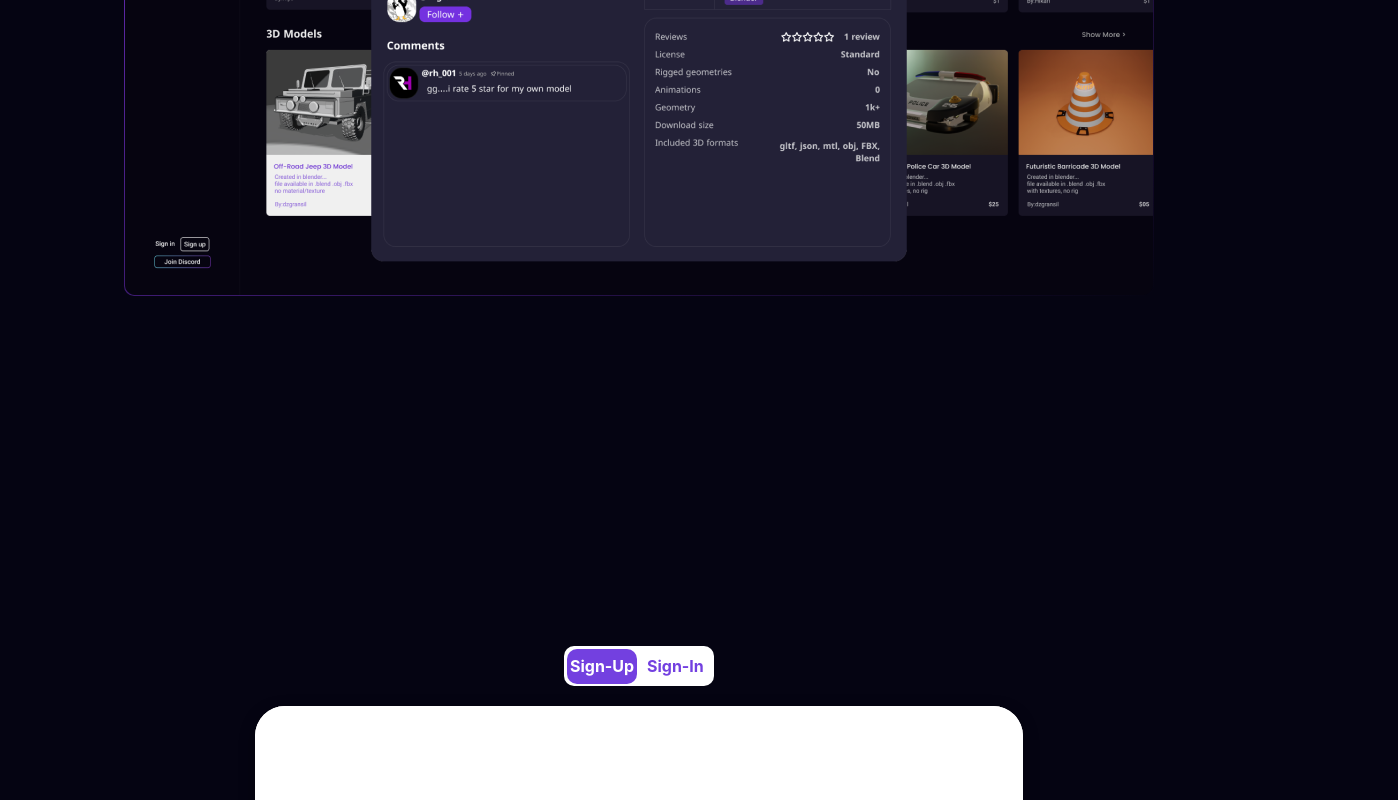
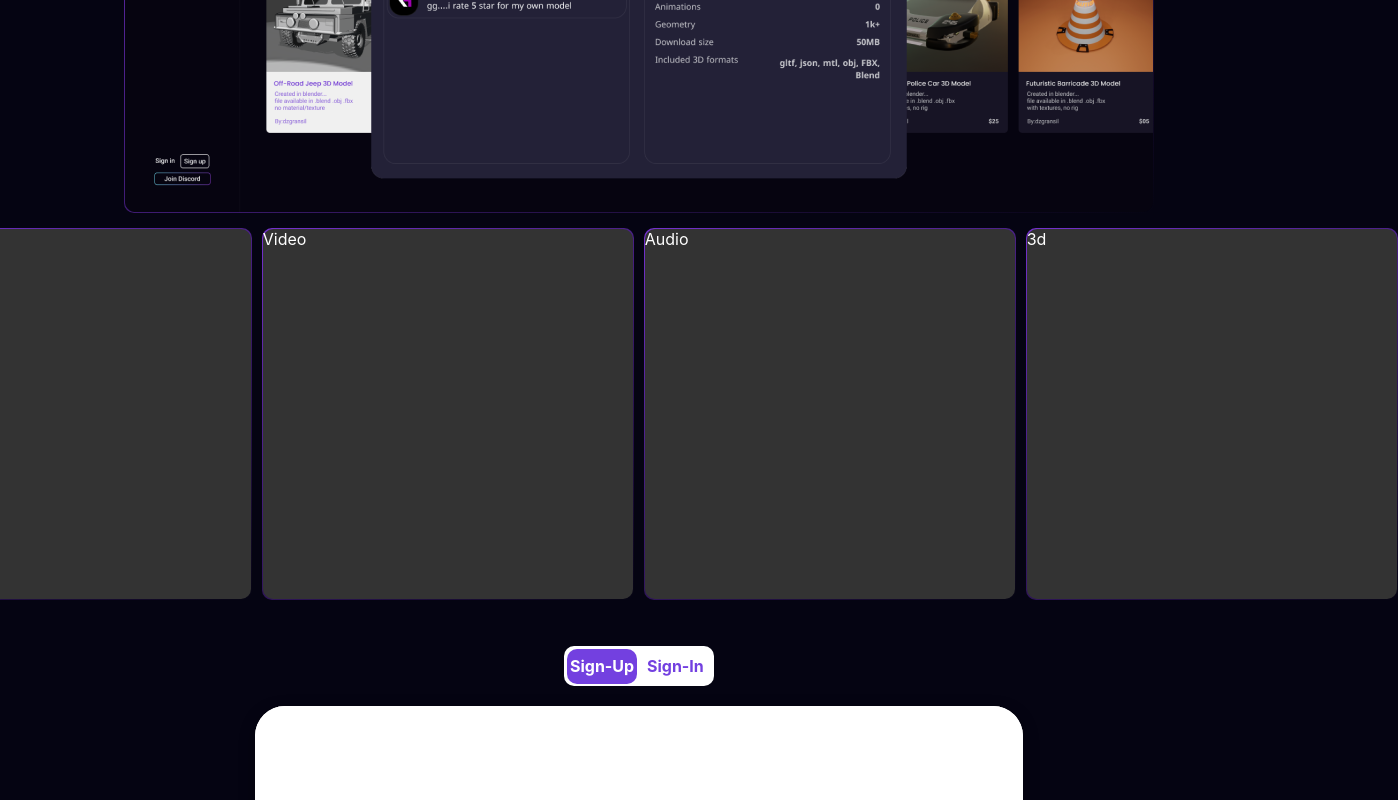
Before and after one commit to shaunpinto22/RENDERZHUB-GWS, a React (Create React App) app: page / in a window 1280 px wide. Shown: the part 1084-1884 px from the top of the page, 1398 px wide, since content can reach past the window. Built offline with nearby package versions, Linux system fonts and the light colour scheme.

Commit message:
#updateByDz

```diff
--- a/src/components/get_started/Getstarted.jsx
+++ b/src/components/get_started/Getstarted.jsx
@@ -94,6 +94,12 @@ const Getstarted = () => {
       </div>
       <div className='MidSection'>
         <div className="borderWraper"><img src="/images/fg1.png" alt="" srcset="" /></div>
+        <div className='cardMidSection'>
+          <div className='borderWraper'><div className='cardMS'>Image</div></div>
+          <div className='borderWraper'><div className='cardMS'>Video</div></div>
+          <div className='borderWraper'><div className='cardMS'>Audio</div></div>
+          <div className='borderWraper'><div className='cardMS'>3d</div></div>
+        </div>
       </div>
       <div className='cred-Container'>
         <div className='credSlider'>
--- a/src/components/get_started/getstarted.css
+++ b/src/components/get_started/getstarted.css
@@ -79,8 +79,9 @@
     width: 100%;
     height: 100vh;
     display: flex;
-    /* align-items: center; */
+    align-items: center;
     justify-content: center;
+    flex-direction: column;
 }
 
 .borderWraper{
@@ -96,6 +97,21 @@
 
 .MidSection>img{
     position: absolute;
+    border-radius: 10px;
+}
+
+.cardMidSection{
+    margin-top: 15px;
+    color: white;
+    display: flex;
+    flex-direction: row;
+    gap: 10px;
+}
+
+.cardMS{
+    height: 370px;
+    width: 370px;
+    background-color: #333;
     border-radius: 10px;
 }
 
```
